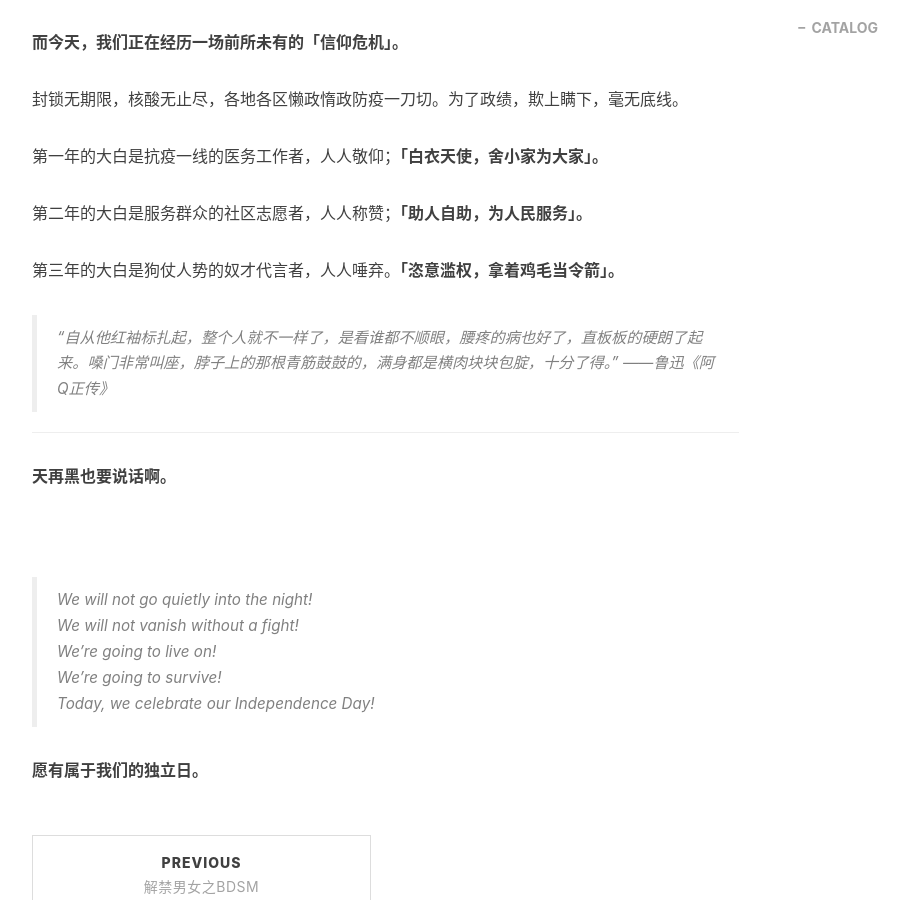
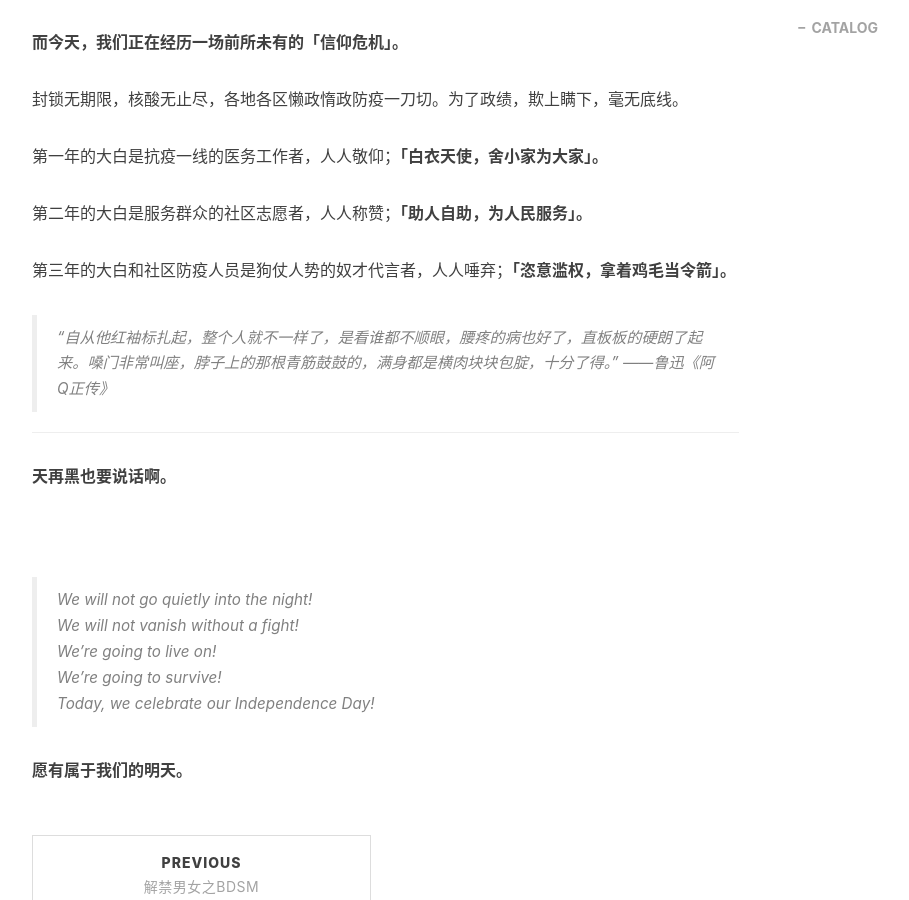
Before and after one commit to yliu9418/yliu9418.github.io, a Jekyll site: the page built from _posts/2022-11-28-Nobody's-free-until-everybody's-free.md, in a window 1280 px wide and 900 px high, scrolled down 591 px. Shown: the whole window, without its empty margins (233-1142 px from the left). Built offline with Jekyll 4.4.1, drawn with Linux system fonts in a browser that asks for light colours; nearby versions of some CDN libraries; comment, search, counter and statistics services are not loaded.

Commit message:
Update 2022-11-28-Nobody's-free-until-everybody's-free.md

```diff
--- a/_posts/2022-11-28-Nobody's-free-until-everybody's-free.md
+++ b/_posts/2022-11-28-Nobody's-free-until-everybody's-free.md
@@ -28,18 +28,16 @@ tags:
 
 第二年的大白是服务群众的社区志愿者，人人称赞；**「助人自助，为人民服务」。**
 
-第三年的大白是狗仗人势的奴才代言者，人人唾弃。**「恣意滥权，拿着鸡毛当令箭」。**
+第三年的大白和社区防疫人员是狗仗人势的奴才代言者，人人唾弃；**「恣意滥权，拿着鸡毛当令箭」。**
 
 > "自从他红袖标扎起，整个人就不一样了，是看谁都不顺眼，腰疼的病也好了，直板板的硬朗了起来。嗓门非常叫座，脖子上的那根青筋鼓鼓的，满身都是横肉块块包腚，十分了得。" ——鲁迅《阿Q正传》
 
 ---
 
 
-
 **天再黑也要说话啊。**
 
 <br />
-
 
 
 
@@ -49,4 +47,4 @@ tags:
 > We're going to survive!
 > Today, we celebrate our Independence Day!
 
-**愿有属于我们的独立日。**
+**愿有属于我们的明天。**
```
